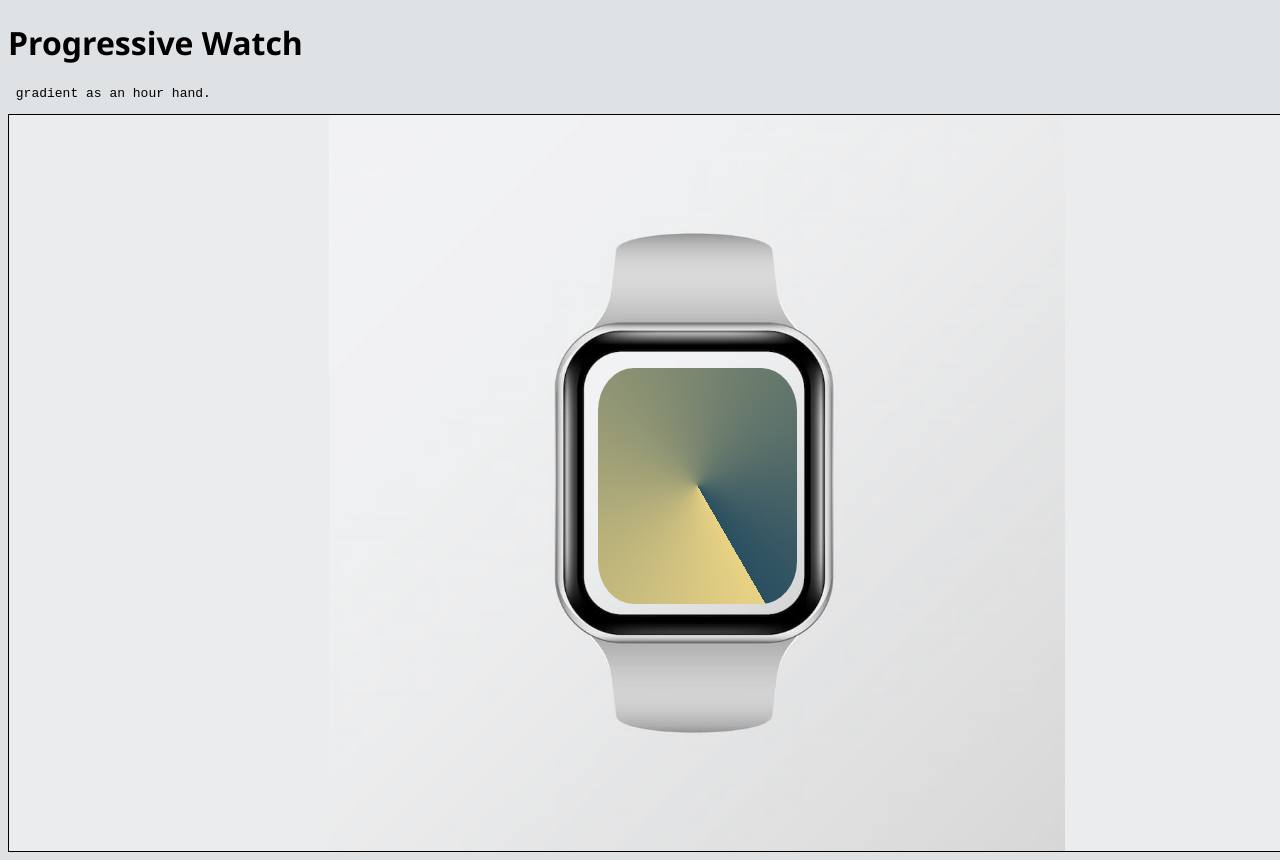
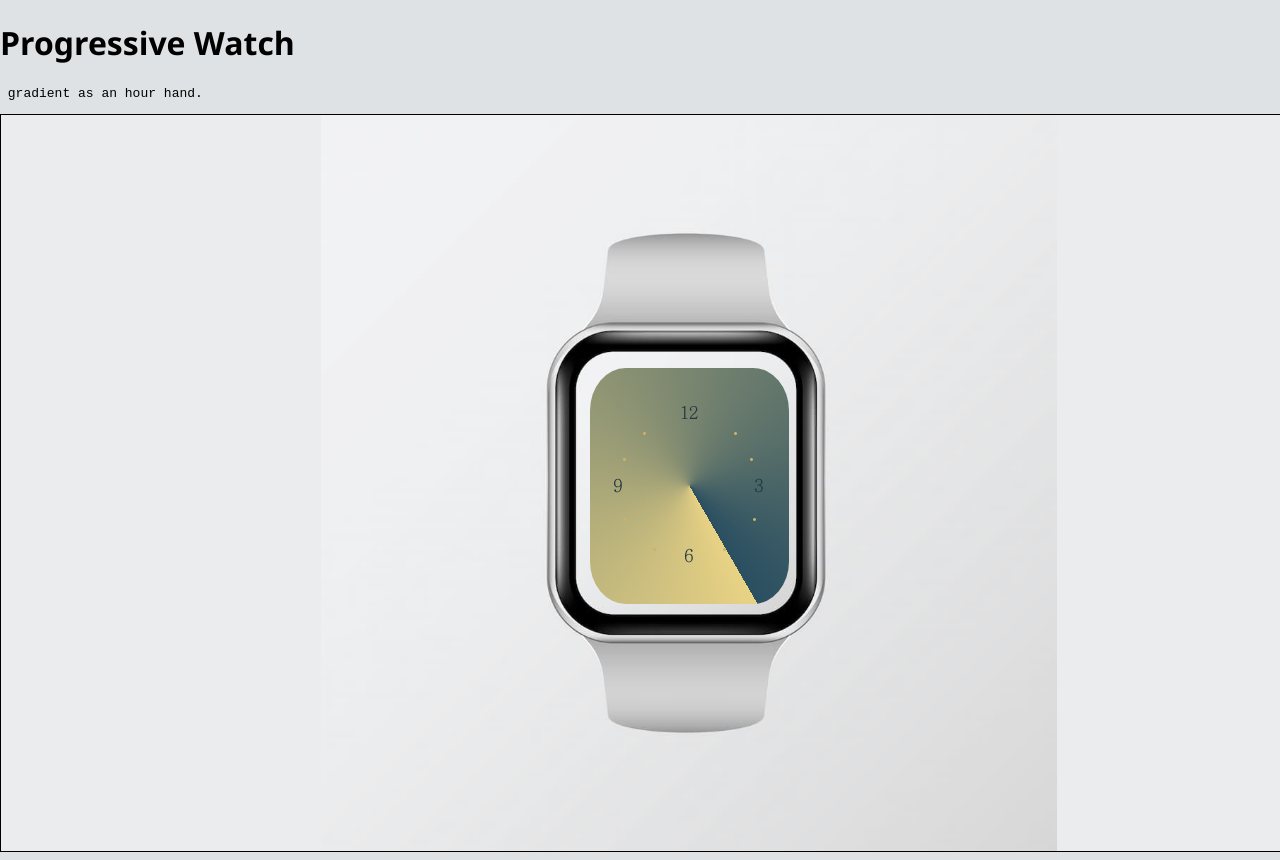
Before and after one commit to Syde2/gradient-Watch, a Vue app: page / in a window 1280 px wide. Shown: the top 860 px of the page. Built offline with nearby package versions, Linux system fonts and the light colour scheme.

Commit message:
AJout Mask

```diff
--- a/src/App.vue
+++ b/src/App.vue
@@ -34,7 +34,9 @@ function getCurrentHour(){
 <h1>Progressive Watch </h1>
 <pre> gradient as an hour hand.  </pre>
 <div class="container">
-  <div class="watch"></div>
+  <div class="watch">
+    <div class="mask"></div>
+  </div>
 </div>
 </template>
 
@@ -48,10 +50,10 @@ function getCurrentHour(){
 	--shadowNight : #2A4F61;
 	--petrolSlumber : #243640;
 }
+
 .watch{
 	height: 236px;
 	width: 199px;
-
   position: absolute;
   top: 46%;
 	border-radius: 18%;
--- a/src/style/main.css
+++ b/src/style/main.css
@@ -3,6 +3,12 @@
 
 body{
 	background-color: var(--porcelainJasper);
+	max-height: 100vh;
+	overflow: hidden;
+
+	box-sizing: border-box;
+	padding: 0;
+	margin: 0;
 }
 
 h1{
@@ -23,3 +29,16 @@ h1{
 	border: 1px solid black;
 	background-color: #EBECEE;
 }
+
+.mask{
+	background-image: url('/mask.png');
+	background-position: center;
+	background-repeat: no-repeat;
+	position: absolute;
+	z-index: 3;
+	width: 100%;
+	height: 100%;
+	border-radius: 18%;
+
+
+}
```
Also changed, not shown: public/mask.png (added).
